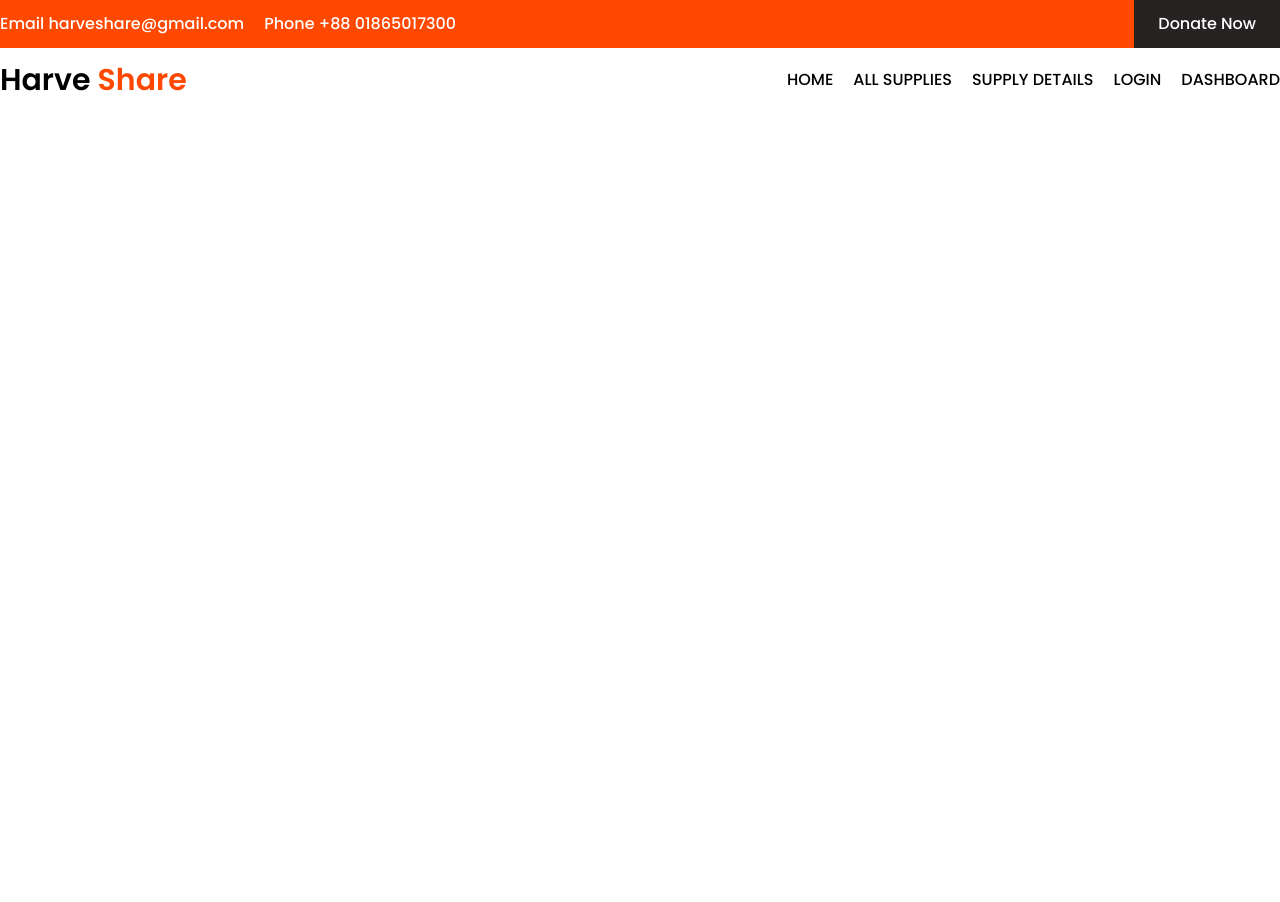
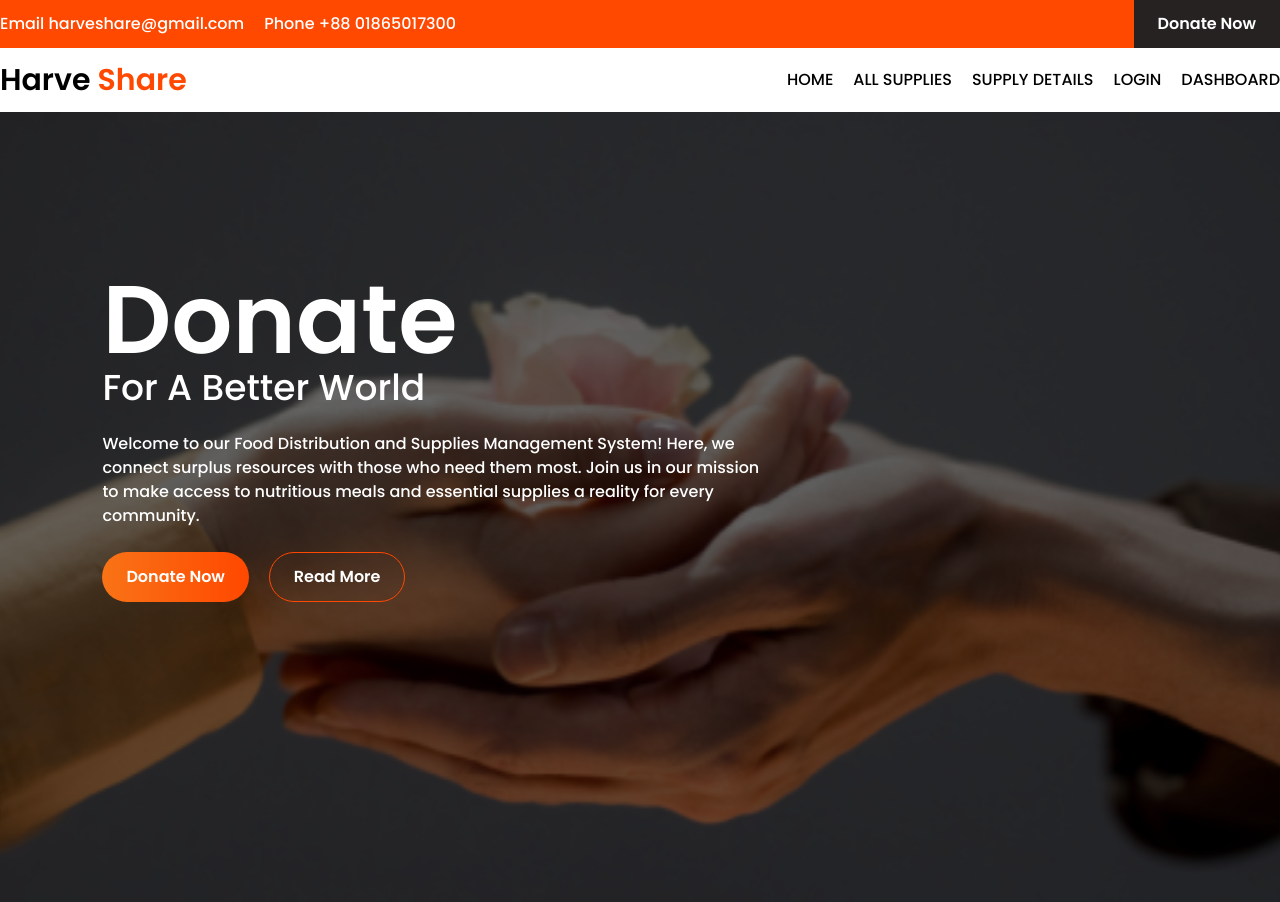
Before and after one commit to Shahriar090/harve-share-client, a React (Vite) app: page / in a window 1280 px wide. Shown: the top 902 px of the page. Before the commit the page ends 800 px from the top, so only its background shows below. Built offline with nearby package versions, Linux system fonts and the light colour scheme.

Commit message:
Implemented hero banner

```diff
--- /dev/null
+++ b/src/components/Banner/Banner.tsx
@@ -0,0 +1,37 @@
+import bannerImg from "../../assets/banner.png";
+
+const Banner = () => {
+  return (
+    <div
+      className="relative w-full max-w-screen-2xl mx-auto h-screen bg-no-repeat bg-center bg-cover mt-12 lg:mt-28"
+      style={{ backgroundImage: `url(${bannerImg})` }}
+    >
+      {/* overlay div start */}
+      <div className="absolute top-0 left-0 w-full h-full bg-black opacity-60"></div>
+      {/* overlay div end */}
+
+      <div className="absolute top-[20%] lg:left-[8%] pl-2 lg:pl-0">
+        <div className="contents space-y-6">
+          <h1 className="text-3xl md:text-4xl lg:text-8xl text-white font-semibold">
+            Donate{" "}
+          </h1>
+          <span className="text-xl md:text-2xl lg:text-4xl text-white font-medium">
+            For A Better World
+          </span>
+          <p className="text-white font-medium max-w-2xl">
+            Welcome to our Food Distribution and Supplies Management System!
+            Here, we connect surplus resources with those who need them most.
+            Join us in our mission to make access to nutritious meals and
+            essential supplies a reality for every community.
+          </p>
+          <div className="buttons flex flex-col lg:flex-row gap-5 w-fit">
+            <button className="btn-primary-orange">Donate Now</button>
+            <button className="btn-outline">Read More</button>
+          </div>
+        </div>
+      </div>
+    </div>
+  );
+};
+
+export default Banner;
--- a/src/components/Navbar/Navbar.tsx
+++ b/src/components/Navbar/Navbar.tsx
@@ -21,16 +21,14 @@ const Navbar = () => {
           </p>
         </div>
         <div className="donate-btn">
-          <button className="px-6 py-3 inline-flex items-center justify-center text-white outline-none bg-[#262222] font-medium">
-            Donate Now
-          </button>
+          <button className="btn-primary">Donate Now</button>
         </div>
       </div>
       {/* contact and donate button end */}
 
       {/* main nav contents start*/}
       <nav className="w-full max-w-screen-xl mx-auto h-full flex items-center lg:py-8">
-        <div className="nav-container flex justify-between w-full items-center px-4 lg:px-0">
+        <div className="nav-container flex justify-between w-full items-center px-2 lg:px-0">
           <div className="logo">
             <h1 className="text-2xl md:text-3xl font-semibold">
               Harve <span className="text-white lg:text-[#FF4800]">Share</span>
@@ -61,8 +59,8 @@ const Navbar = () => {
 
           {/* mobile drawer */}
           {isMobileMenuOpen && (
-            <div className="fixed top-12 right-0 z-20 w-full h-screen bg-white text-black">
-              <div className="nav-items flex flex-col items-center pt-10 gap-5">
+            <div className="fixed top-12 right-0 z-20 w-full h-screen bg-black bg-opacity-60 text-white">
+              <div className="nav-items flex flex-col items-center pt-16 gap-5">
                 {navItems.map((item, index) => (
                   <li key={index} className="uppercase font-medium ">
                     <Link to={item.link}>{item.label}</Link>
--- a/src/index.css
+++ b/src/index.css
@@ -10,3 +10,19 @@ body {
   list-style: none;
   box-sizing: border-box;
 }
+
+@layer components {
+  .btn-primary {
+    @apply px-6 py-3 inline-flex items-center justify-center outline-none;
+    @apply bg-[#262222] text-white font-semibold;
+  }
+  .btn-primary-orange {
+    @apply px-6 py-3 inline-flex items-center justify-center outline-none rounded-full;
+    @apply bg-gradient-to-r from-orange-500 to-[#FF4800] text-white font-semibold;
+  }
+  .btn-outline {
+    @apply px-6 py-3 inline-flex items-center justify-center;
+    @apply border border-[#FF4800] rounded-full;
+    @apply hover:bg-[#FF4800] text-white font-semibold;
+  }
+}
--- a/src/pages/Home.tsx
+++ b/src/pages/Home.tsx
@@ -1,7 +1,9 @@
+import Banner from "../components/Banner/Banner";
+
 const Home = () => {
   return (
     <div>
-      <h1>This is home</h1>
+      <Banner />
     </div>
   );
 };
```
Also changed, not shown: src/assets/banner.png (added).
